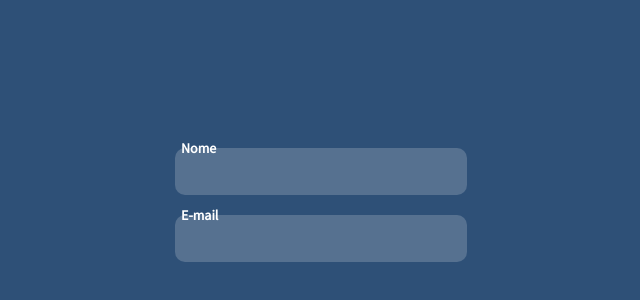
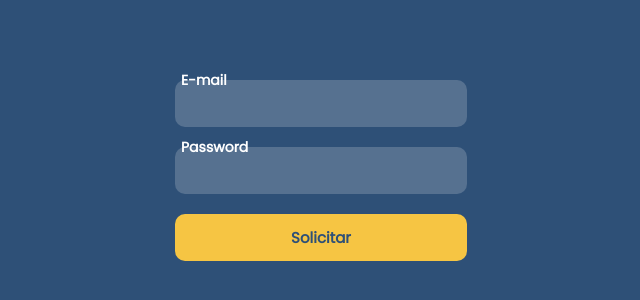
Before and after one commit to mizamelo/kiko-pwa, a React (Create React App) app: page / in a window 1280 px wide. Shown: the part 200-500 px from the top of the page, without its empty margins (319-959 px from the left). Built offline with nearby package versions, Linux system fonts and the light colour scheme.

Commit message:
created btn styles

```diff
--- a/src/components/components/InputComponent/styles.scss
+++ b/src/components/components/InputComponent/styles.scss
@@ -4,7 +4,6 @@
     margin: 0 auto;
     display: flex;
     position: relative;
-    top: 348px;
 
     .input-title {
         position: absolute;
--- a/src/page/Login/index.js
+++ b/src/page/Login/index.js
@@ -1,13 +1,17 @@
 import React from 'react';
 import Input from '../../components/components/InputComponent';
+import './styles.scss';
 
 // import { Container } from './styles';
 
 export default function Login() {
   return (
     <div className="container">
-      <Input name={"name"} title={"Nome"}/>
-      <Input name={"name"} title={"E-mail"}/>
+      <form className="login-position">
+        <Input type={"text"} name={"name"} title={"E-mail"}/>
+        <Input type={"password"} name={"name"} title={"Password"}/>
+        <button className="btn-default" type="submit">Solicitar</button>
+      </form>
     </div>
   );
 }
--- /dev/null
+++ b/src/page/Login/styles.scss
@@ -0,0 +1,6 @@
+.login-position {
+    top: 35vh;
+    position: relative;
+    display: flex;
+    flex-direction: column;
+}
--- a/src/styles/global.js
+++ b/src/styles/global.js
@@ -2,11 +2,14 @@ import { createGlobalStyle } from 'styled-components';
 
 export default createGlobalStyle`
   @import url('https://fonts.googleapis.com/css?family=Source+Sans+Pro');
+  @import url('https://fonts.googleapis.com/css?family=Poppins&display=swap');
+
   * {
     padding: 0;
     margin: 0;
     outline: 0;
     box-sizing: border-box;
+    font-family: Poppins !important;
   }
   body {
     background: #2E5077;
@@ -30,4 +33,24 @@ export default createGlobalStyle`
     width: 320px;
     margin: 0 auto;
   }
+
+  .btn-default {
+    width: 292px;
+    margin: 0 auto;
+    height: 47px;
+    border-radius: 10px;
+    border: none;
+    background: #F6C543;
+    box-shadow: 0px 4px 13px rgba(0, 0, 0 0.25);
+    font-size:15px;
+    font-weight: 600;
+    font-family: Poppins, Sans Serif;
+    font-style: normal;
+    color: #2E5077;
+
+    &:hover {
+      box-shadow: 0px 4px 13px rgba(0, 0, 0 0.45);
+      background: #FADC8C;
+    }
+  }
 `;
```
